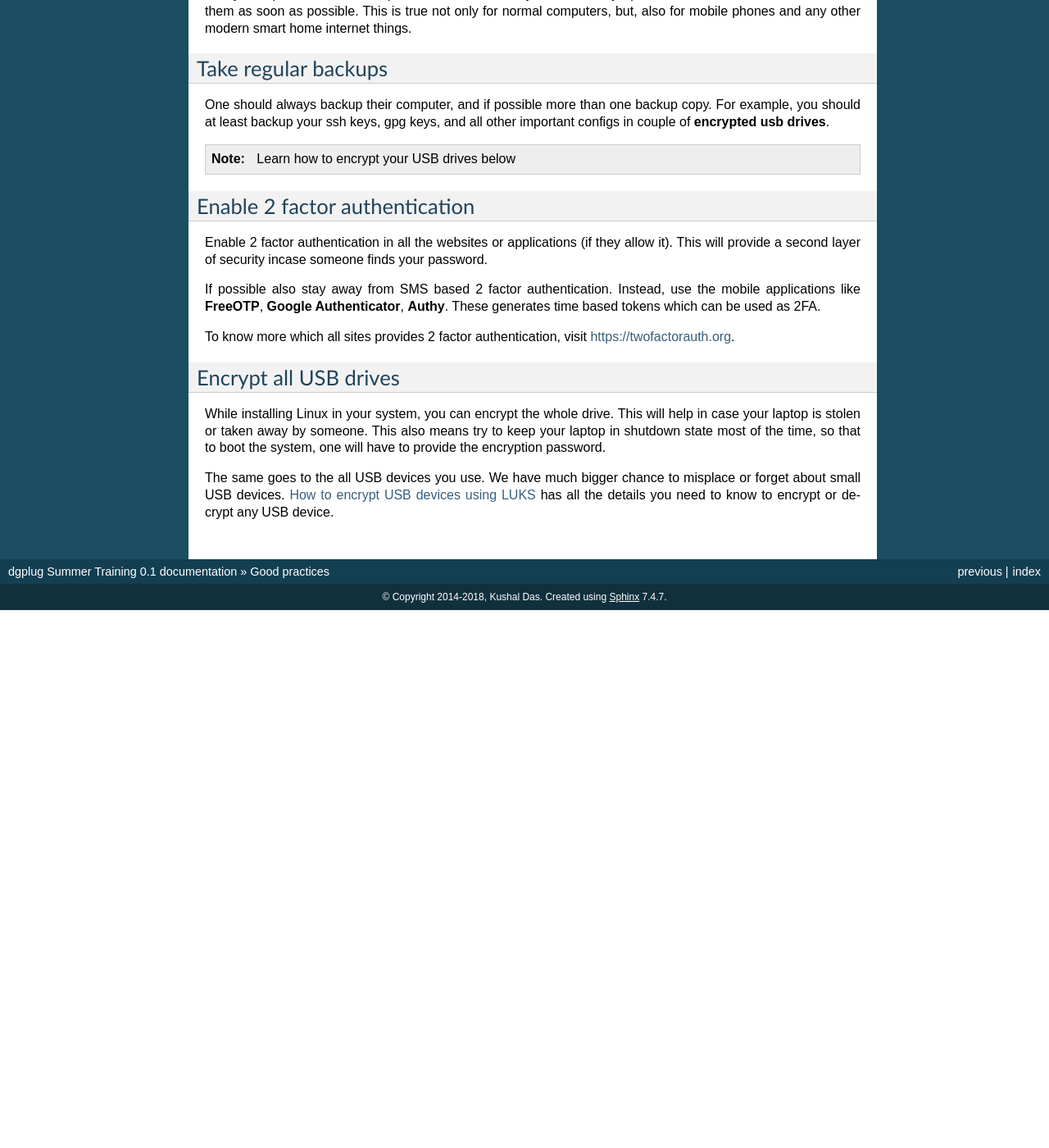
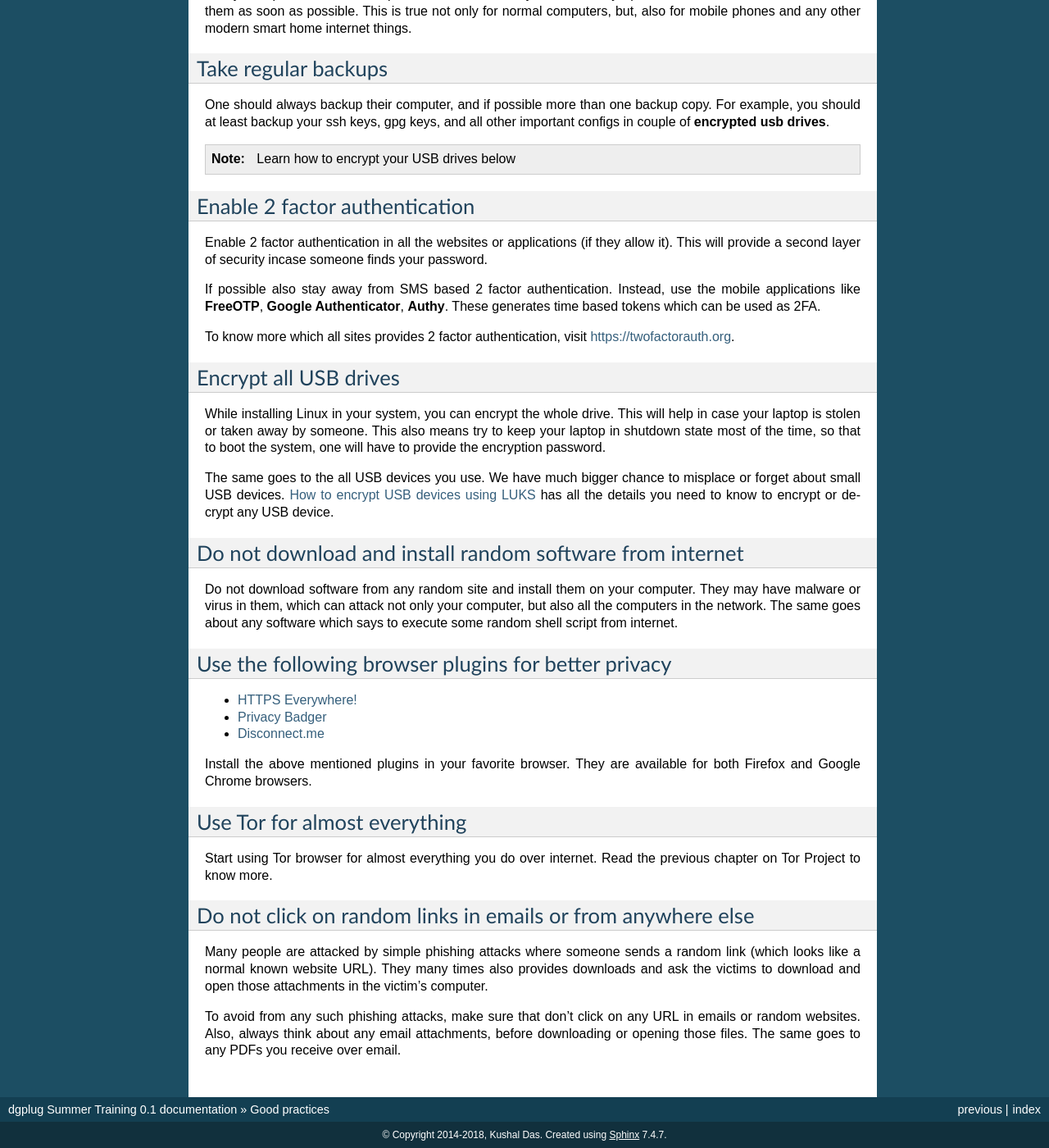
Before and after one commit to kushaldas/summertraining, a Sphinx documentation site: the page built from docs/opsec.rst, in a window 1280 px wide and 1400 px high, scrolled down 786 px. Shown: the whole window at 82% size. Built offline with Sphinx 7.4.7, drawn with Linux system fonts in a browser that asks for light colours; before the commit the page ends 1530 px from its top, so only the background shows below that; some of the changed text lies outside the part shown.

Commit message:
Updates opsec chapter

```diff
--- a/docs/opsec.rst
+++ b/docs/opsec.rst
@@ -90,3 +90,43 @@ The same goes to the all USB devices you use. We have much bigger chance to
 misplace or forget about small USB devices. `How to encrypt USB devices using
 LUKS <https://kushaldas.in/posts/encrypting-drives-with-luks.html>`_ has all
 the details you need to know to encrypt or decrypt any USB device.
+
+Do not download and install random software from internet
+----------------------------------------------------------
+
+Do not download software from any random site and install them on your
+computer. They may have malware or virus in them, which can attack not only
+your computer, but also all the computers in the network. The same goes about
+any software which says to execute some random shell script from internet.
+
+
+Use the following browser plugins for better privacy
+-----------------------------------------------------
+
+- `HTTPS Everywhere! <https://www.eff.org/https-everywhere/faq>`_
+- `Privacy Badger <https://www.eff.org/privacybadger>`_
+- `Disconnect.me <https://disconnect.me/>`_
+
+Install the above mentioned plugins in your favorite browser. They are available
+for both Firefox and Google Chrome browsers.
+
+
+Use Tor for almost everything
+------------------------------
+
+Start using Tor browser for almost everything you do over internet. Read the
+previous chapter on Tor Project to know more.
+
+
+Do not click on random links in emails or from anywhere else
+-------------------------------------------------------------
+
+Many people are attacked by simple phishing attacks where someone sends a
+random link (which looks like a normal known website URL). They many times
+also provides downloads and ask the victims to download and open those
+attachments in the victim's computer.
+
+To avoid from any such phishing attacks, make sure that don't click on any URL
+in emails or random websites. Also, always think about any email attachments,
+before downloading or opening those files. The same goes to any PDFs you
+receive over email.
```
